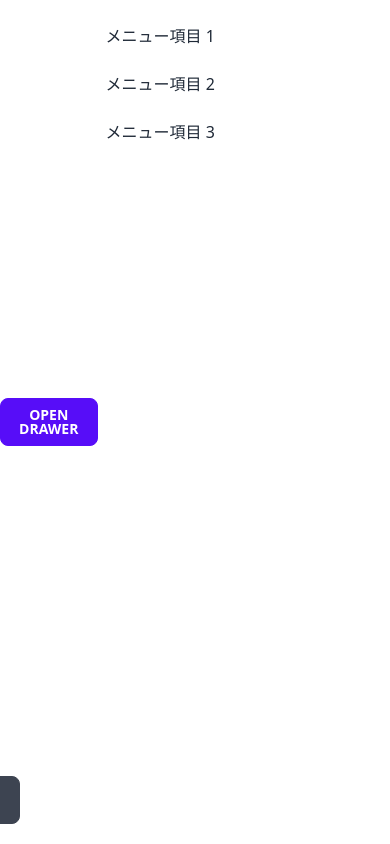
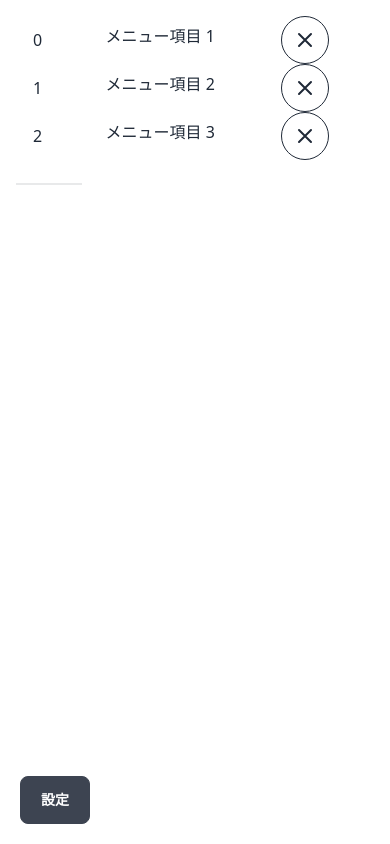
Before and after one commit to Katsushi21/WalkScope, a SvelteKit app in the folder client/: page / in a window 390 px wide. Built offline with nearby package versions, Linux system fonts and the light colour scheme.

Commit message:
update: サイドメニュー簡略化

```diff
--- a/client/src/routes/components/Condition.svelte
+++ b/client/src/routes/components/Condition.svelte
@@ -11,8 +11,8 @@
 	}
 </script>
 
-<div class="flex">
-	<input bind:value type="text" class="input w-3/4 max-w-xs" />
+<div class="flex w-full">
+	<input bind:value type="text" class="input" />
 	<button class="btn btn-circle btn-outline" on:click={() => deleteCondition(index)}>
 		<svg
 			xmlns="http://www.w3.org/2000/svg"
--- a/client/src/routes/components/SideMenu.svelte
+++ b/client/src/routes/components/SideMenu.svelte
@@ -3,19 +3,13 @@
 	import Setting from './Setting.svelte';
 </script>
 
-<div class="drawer drawer-mobile">
-	<input id="sidemenu" type="checkbox" class="drawer-toggle" />
-	<div class="drawer-content flex flex-col items-center justify-center">
-		<label for="sidemenu" class="btn btn-primary drawer-button lg:hidden">Open drawer</label>
-	</div>
 <div class="drawer-side">
 	<label for="sidemenu" class="drawer-overlay" />
-		<ul class="menu p-4 w-80 bg-base-100 text-base-content">
+	<ul class="menu p-4 bg-base-100 text-base-content">
 		<ConditionList />
 		<div class="divider" />
-			<div class="fixed bottom-4 w-full">
+		<div class="fixed bottom-4">
 			<Setting />
 		</div>
 	</ul>
 </div>
-</div>
```
Lines whose indentation alone changed are shown as unchanged.
